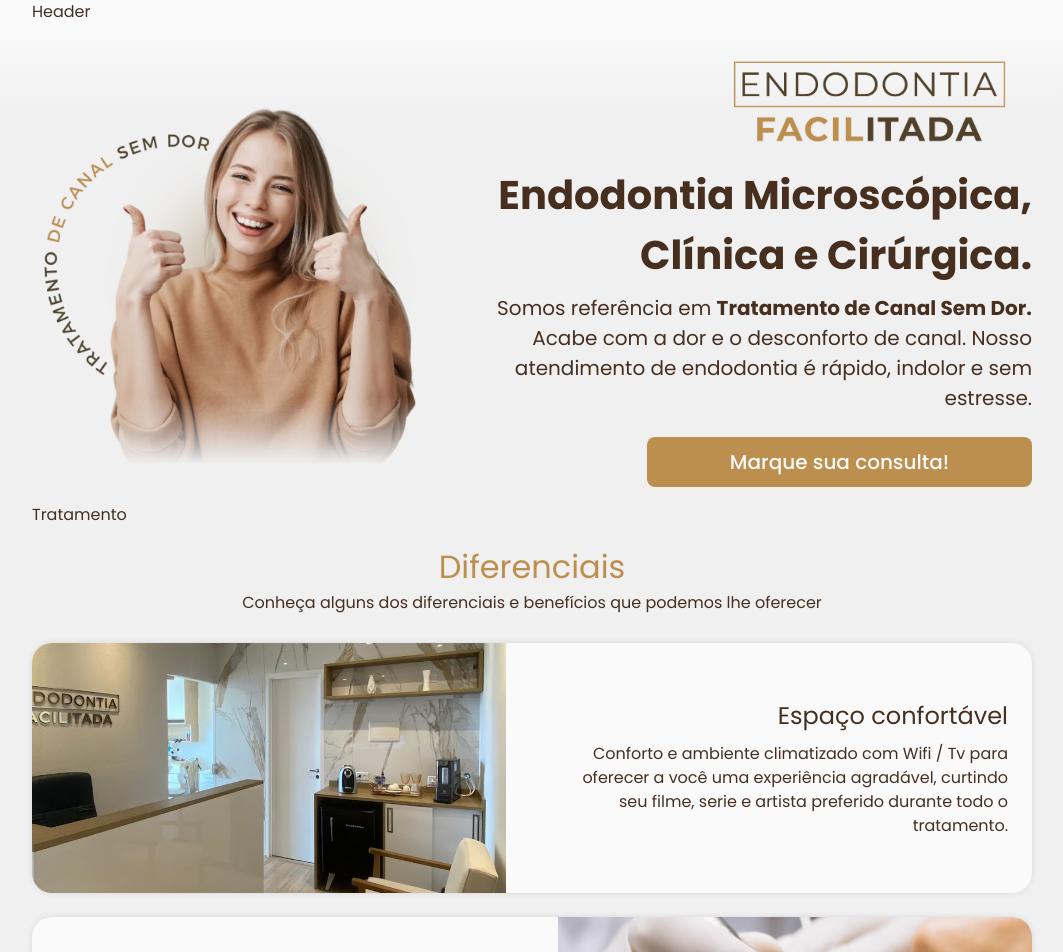
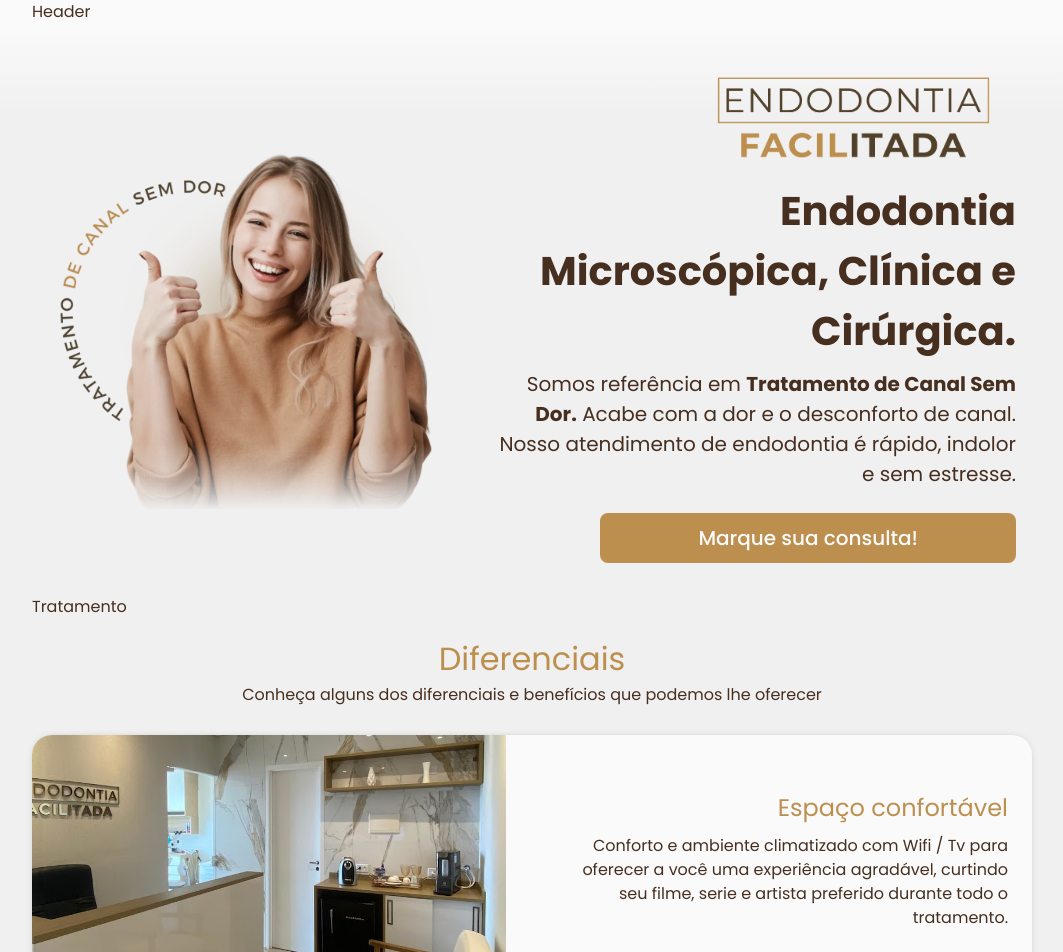
Before and after one commit to kevinmarangoni/implantesfacilitados, a Next.js app: page / in a window 1280 px wide. Shown: the top 952 px of the page, without its empty margins (108-1171 px from the left). Built offline with nearby package versions, Linux system fonts and the light colour scheme.

Commit message:
fix texts

```diff
--- a/src/components/Diferenciais/components/CardItem/index.tsx
+++ b/src/components/Diferenciais/components/CardItem/index.tsx
@@ -1,8 +1,15 @@
 import styled from 'styled-components'
-import Image from 'next/image'
+import Image, { StaticImageData } from 'next/image'
 import React, { useEffect, useState } from 'react'
 
-const CardItem = ({img, title, text, index}) => {
+interface ICardItemProps {
+    img: StaticImageData;
+    title: string;
+    text: string;
+    index: number;
+}
+
+const CardItem:React.FC<ICardItemProps> = ({img, title, text, index}) => {
 
     const [isLeft, setLeft] = useState(true)
 
@@ -98,9 +105,10 @@ const TextSection = styled.div<{$isLeft: boolean}>`
     }
 }
 `
-const Title = styled.div`
+const Title = styled.h1`
     font-size: ${({theme})=> theme.sizes.font.paragraph.xl};
+    color: ${({theme})=> theme.color.font[10]};
 `
-const Text = styled.div`
+const Text = styled.p`
     font-size: ${({theme})=> theme.sizes.font.paragraph.md};
 `
--- a/src/components/Hero/index.tsx
+++ b/src/components/Hero/index.tsx
@@ -40,10 +40,10 @@ const Container = styled.section`
 height: fit-content;
 overflow: hidden;
 max-width: 1000px;
+padding: 16px;
 
 @media (${({theme})=> theme.sizes.breakpoints.smartphone}) {
   width: 100%;
-  padding: 16px;
 }
 
 `
@@ -128,11 +128,13 @@ span{
 `
 const ButtonSection = styled.div`
 text-align: right;
+
 `
 
 const Button = styled.button`
+
   height: 50px;
-  width: 70%;
+  width: 80%;
   min-width: 50%;
   padding: 8px 16px;
   background-color: ${({theme})=> theme.color.font[10]};
@@ -143,10 +145,6 @@ const Button = styled.button`
   text-align: center;
   cursor: pointer;
 
-  :hover {
-    background-color: ${({theme})=> theme.color.font[60]};
-  }
-
   @media (${({theme})=> theme.sizes.breakpoints.smartphone}) {
     width: 100%;
   }
```
